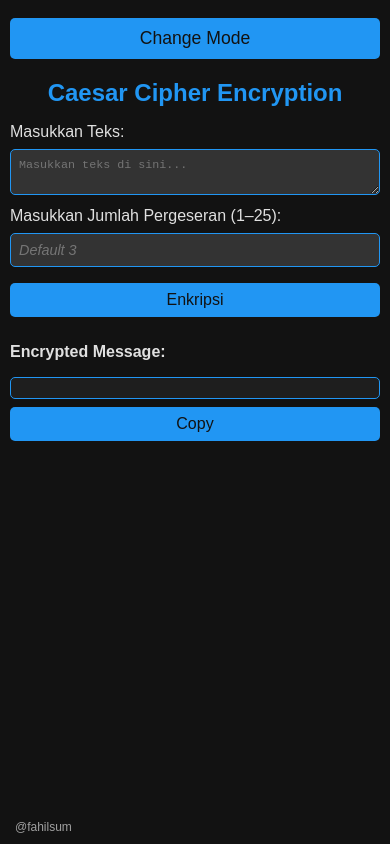
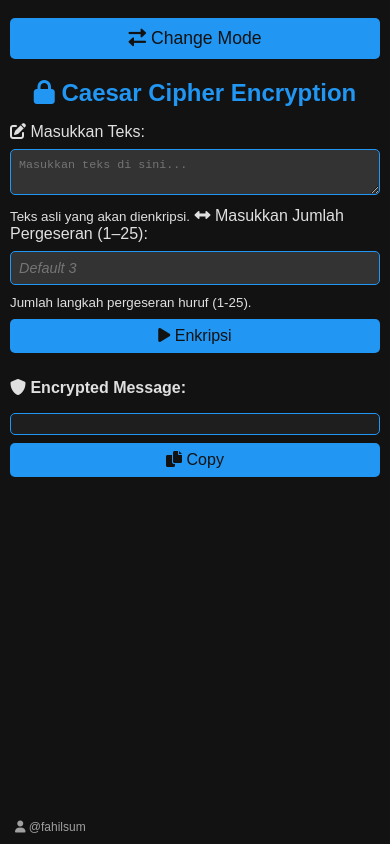
Before and after one commit to fahilsum/cce, a plain HTML site: page index.html in a window 390 px wide. Drawn offline with Linux system fonts and the light colour scheme.

Commit message:
Enhance index.html

```diff
--- a/index.html
+++ b/index.html
@@ -5,44 +5,68 @@
   <meta charset="UTF-8">
   <meta name="viewport" content="width=device-width, initial-scale=1.0">
   <title>Caesar Cipher Encryption</title>
-  <link rel="icon" type="image/png" href="https://cdn-icons-png.flaticon.com/512/1792/1792163.png">
+  <link rel="stylesheet" href="https://cdnjs.cloudflare.com/ajax/libs/font-awesome/6.0.0/css/all.min.css">
   <link rel="stylesheet" href="assets/css/styles.css">
 </head>
 
 <body>
-  <button class="toggle-button" onclick="toggleMode()">Change Mode</button>
+  <button class="toggle-button" onclick="toggleMode()" aria-label="Toggle between encryption and decryption mode">
+    <i class="fas fa-exchange-alt"></i> Change Mode
+  </button>
 
-  <div id="encryptionSection" class="section">
-    <h1>Caesar Cipher Encryption</h1>
+  <div id="encryptionSection" class="section fade-in">
+    <h1><i class="fas fa-lock"></i> Caesar Cipher Encryption</h1>
 
-    <label>Masukkan Teks:</label>
-    <textarea id="plaintext" placeholder="Masukkan teks di sini..."></textarea>
+    <label for="plaintext"><i class="fas fa-edit"></i> Masukkan Teks:</label>
+    <textarea id="plaintext" placeholder="Masukkan teks di sini..." aria-describedby="plaintext-help"></textarea>
+    <small id="plaintext-help" class="help-text">Teks asli yang akan dienkripsi.</small>
 
-    <label>Masukkan Jumlah Pergeseran (1–25):</label>
-    <input type="number" id="shift" placeholder="Default 3" min="1" max="25" style="font-style: italic;">
+    <label for="shift"><i class="fas fa-arrows-alt-h"></i> Masukkan Jumlah Pergeseran (1–25):</label>
+    <input type="number" id="shift" placeholder="Default 3" min="1" max="25" style="font-style: italic;" aria-describedby="shift-help">
+    <small id="shift-help" class="help-text">Jumlah langkah pergeseran huruf (1-25).</small>
 
-    <button onclick="encryptMessage()">Enkripsi</button>
+    <button onclick="encryptMessage()" class="btn-primary">
+      <i class="fas fa-play"></i> Enkripsi
+    </button>
 
-    <p><b>Encrypted Message:</b></p>
-    <div id="encryptedMessage" class="box"></div>
+    <p><b><i class="fas fa-shield-alt"></i> Encrypted Message:</b></p>
+    <div id="encryptedMessage" class="box neumorphic" aria-live="polite"></div>
 
-    <button onclick="copyText()">Copy</button>
+    <button onclick="copyText()" class="btn-secondary">
+      <i class="fas fa-copy"></i> Copy
+    </button>
   </div>
 
-  <div id="decryptionSection" class="section hidden">
-    <h1>Caesar Cipher Decryption</h1>
+  <div id="decryptionSection" class="section hidden fade-in">
+    <h1><i class="fas fa-unlock"></i> Caesar Cipher Decryption</h1>
 
-    <label>Masukkan Ciphertext:</label>
-    <textarea id="ciphertext" placeholder="Masukkan ciphertext di sini..."></textarea>
+    <label for="ciphertext"><i class="fas fa-edit"></i> Masukkan Ciphertext:</label>
+    <textarea id="ciphertext" placeholder="Masukkan ciphertext di sini..." aria-describedby="ciphertext-help"></textarea>
+    <small id="ciphertext-help" class="help-text">Teks terenkripsi yang akan didekripsi.</small>
 
-    <button onclick="bruteForce()">Brute Force (25 Shift)</button>
+    <button onclick="bruteForce()" class="btn-primary">
+      <i class="fas fa-search"></i> Brute Force (25 Shift)
+    </button>
 
-    <div id="bruteForceResult" class="box"></div>
+    <div id="bruteForceResult" class="box neumorphic" aria-live="polite"></div>
   </div>
 
-  <footer><a href="https://fahilsum.github.io/" target="_blank">@fahilsum</a></footer>
+  <footer>
+    <a href="https://fahilsum.github.io/" target="_blank" aria-label="Visit creator's site">
+      <i class="fas fa-user"></i> @fahilsum
+    </a>
+  </footer>
 
   <script src="assets/js/script.js"></script>
+
+  <script>
+    document.addEventListener('DOMContentLoaded', () => {
+      const sections = document.querySelectorAll('.section');
+      sections.forEach(section => {
+        section.classList.add('visible');
+      });
+    });
+  </script>
 </body>
 
 </html>
```
